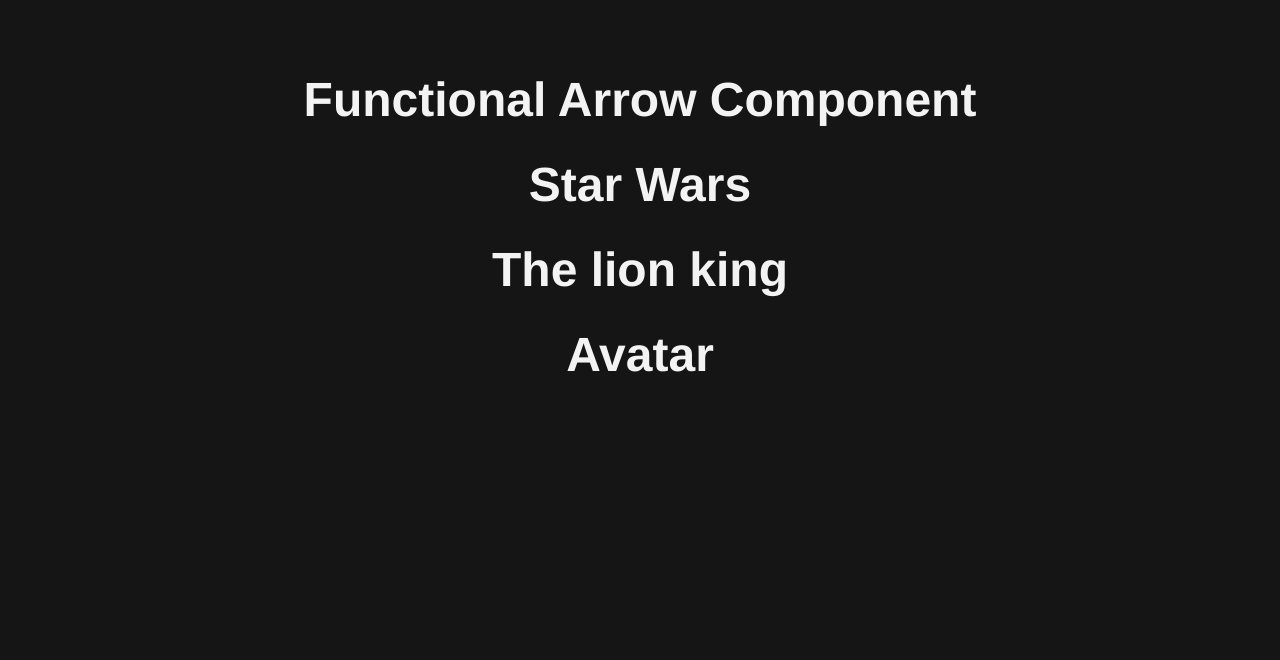
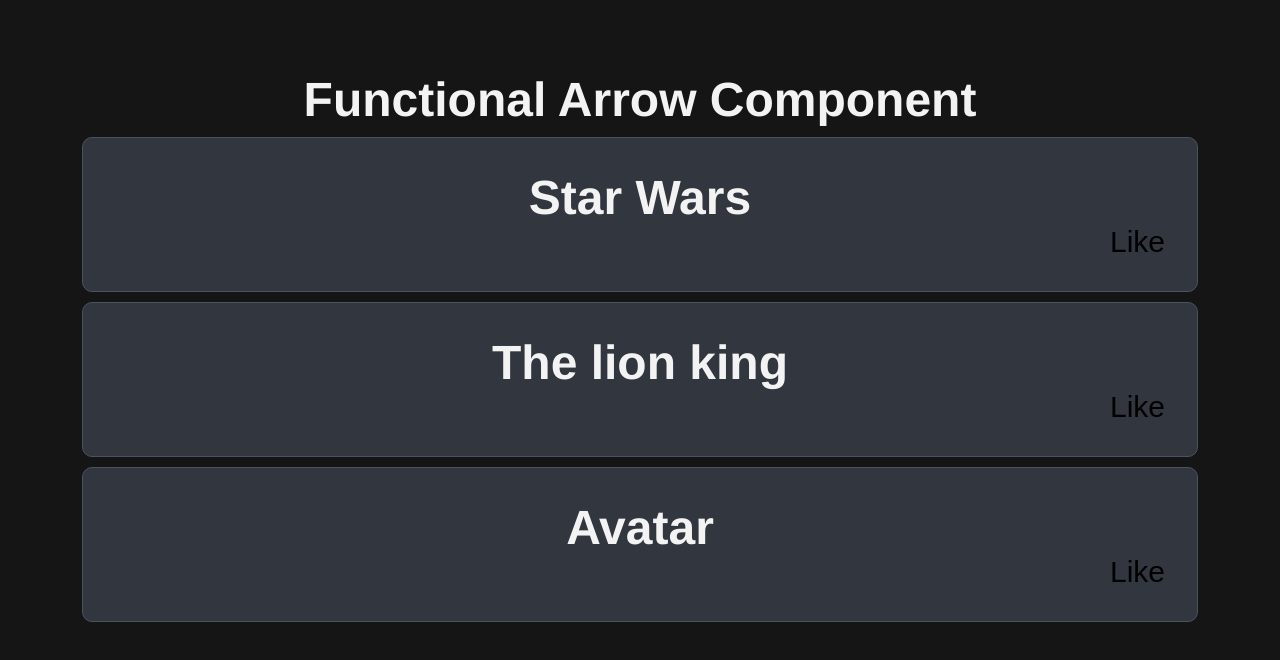
Before and after one commit to roxana-daraban/movieApp, a React (Vite) app in the folder movieApp/: page / in a window 1280 px wide. Shown: the top 660 px of the page. Built offline with nearby package versions, Linux system fonts and the light colour scheme.

Commit message:
more styling

```diff
--- a/movieApp/src/App.jsx
+++ b/movieApp/src/App.jsx
@@ -4,15 +4,23 @@
 import './App.css'
 
 const Card=({title})=>{
+  const [hasLiked, setHasLiked] = useState(false);
+
   return(
-    <div>
+    <div className="card">
     <h2>{title}</h2>
+
+    <button onClick={()=> setHasLiked(true)}>
+      Like</button>
+
     </div>
 
   )
 }
 
 const App=()=>{
+
+
   return (
   <div className="card-container">
     <h2>Functional Arrow Component</h2>
--- a/movieApp/src/index.css
+++ b/movieApp/src/index.css
@@ -12,7 +12,34 @@
 h2{
   color: #f3f3f3;
   text-align: center;
-  margin-bottom: 30px;
   font-size: 48px;
 
 }
+
+.card-constainer{
+  display: flex;
+  flex-wrap: wrap;
+  justify-content: center;
+
+  max-width: 1024px;
+  margin: 0 auto;
+}
+
+.card{
+
+      border: 1px solid #4b5362;
+      padding: 0px;
+      margin: 10px;
+      background-color: #31363f;
+      border-radius: 10px;
+      min-Height:100px;
+
+}
+
+button{
+  border: none ;
+  font-size: 30px;
+  background-color: transparent;
+  width: 100%;
+  text-align: right;
+}
```
